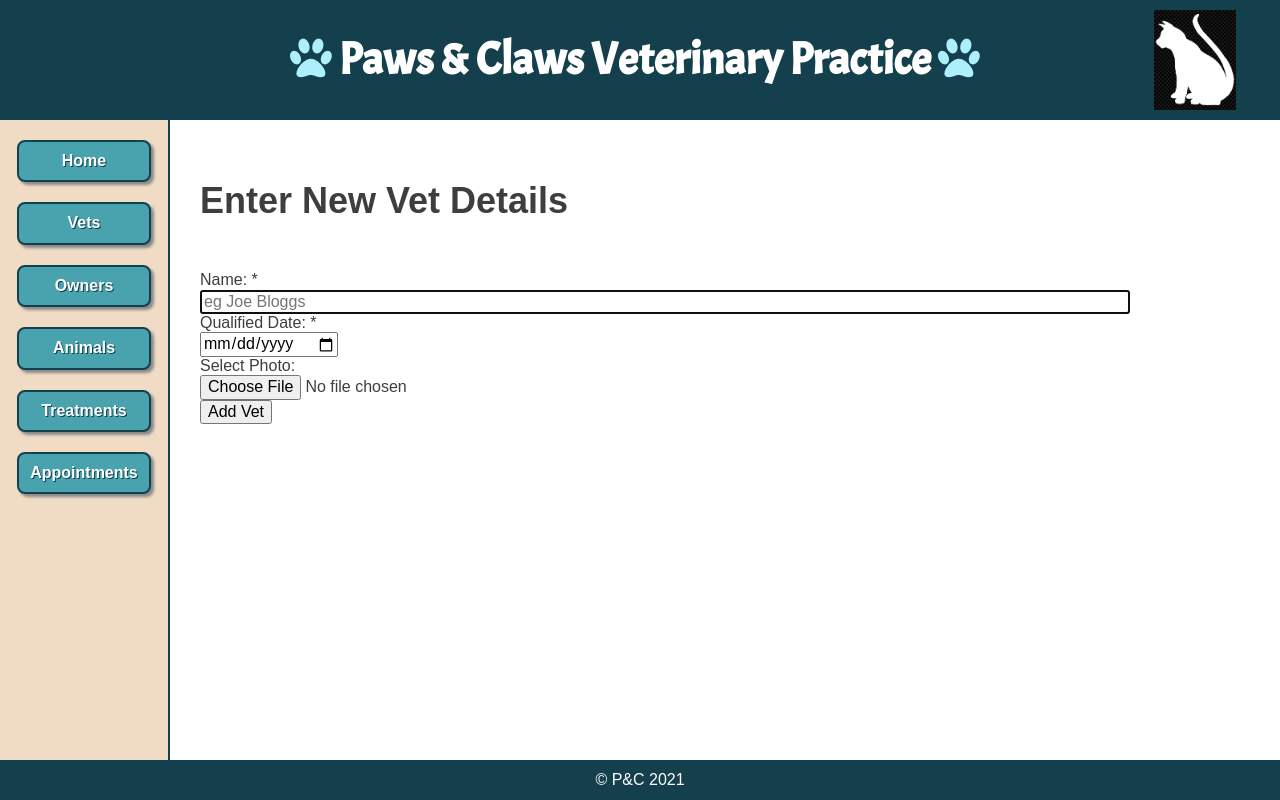
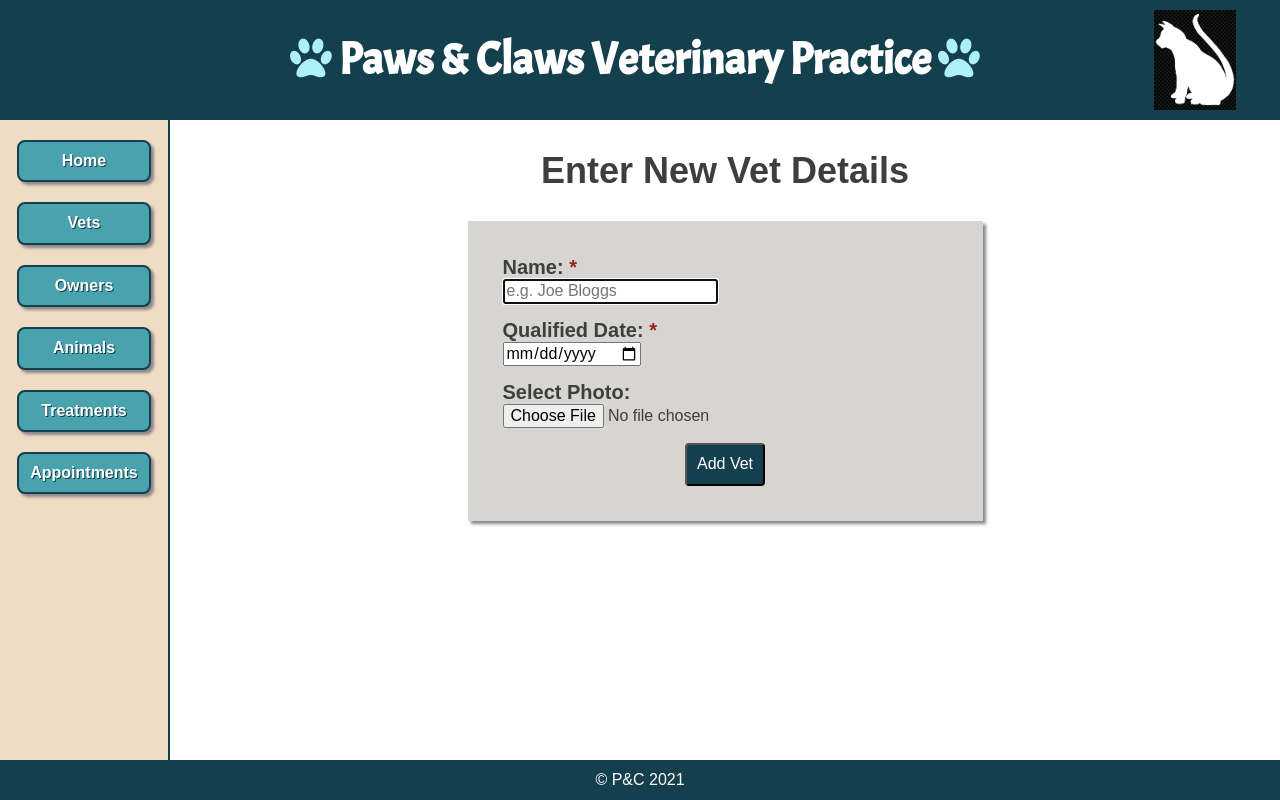
Before and after one commit to Kirsten4/vet_management_app, a Flask app: page /vets/new in a window 1280 px wide. Run offline with Flask 2, Linux system fonts and the light colour scheme.

Commit message:
form styling

```diff
--- a/static/base.css
+++ b/static/base.css
@@ -40,9 +40,9 @@ body{
 
 #content-1 {
     grid-area: content-1;
-    padding: 30px;
+    padding-left: 40px;
+    padding-right: 40px;
     background-color: white;
-    padding-right: 150px;
     overflow-y: scroll;
 }
 
--- a/static/buttons.css
+++ b/static/buttons.css
@@ -20,9 +20,17 @@ button {
     box-shadow: 3px 3px 3px #888888 ;
 }
 
+.nav-button:hover {
+    background-color: rgb(129, 129, 129);
+}
+
 .nav-button a {
     color: white;
     text-shadow: rgb(20, 63, 77) 1px 1px;
+}
+
+.submit-form {
+    margin-bottom: 30px;
 }
 
 .submit-form a {
@@ -33,8 +41,8 @@ button {
     box-shadow: 3px 3px 3px #888888 ;
 }
 
-.submit-form {
-    margin-bottom: 30px;
+.submit-form a:hover{
+    background-color: grey;
 }
 
 .check-in-buttons{
@@ -50,3 +58,15 @@ button {
     text-align: center;
     box-shadow: 3px 3px 3px #888888 ;
 }
+
+.submit-button {
+    display: flex;
+    justify-content: center;
+}
+
+.submit-button button{
+    background-color: rgb(20, 63, 77);
+    color: white;
+    padding: 10px;
+    border-radius: 4px;
+}
--- a/static/forms.css
+++ b/static/forms.css
@@ -7,6 +7,16 @@
     padding: 20px;
     box-shadow: 3px 3px 3px #888888;
 }
-input[type=text] {
-    width: 100%;
+
+.form-style-1 div label {
+    font-size: 20px;
+    font-weight: 600 ;
 }
+
+.form-style-1 div label span {
+    color: rgb(155, 32, 32);
+}
+
+.form-style-1 div {
+    margin: 15px;
+}
--- a/static/home-page.css
+++ b/static/home-page.css
@@ -22,6 +22,10 @@
     padding: 15px;
 }
 
+#home-container div:hover {
+    background-color: rgb(196, 192, 192);
+}
+
 #home-container div a {
     color: rgb(20, 63, 77);
     font-weight: 600;
--- a/static/style.css
+++ b/static/style.css
@@ -2,15 +2,33 @@
     text-align: center;
 }
 
+h2 {
+    font-size: 36px;
+    margin-bottom: 30px;
+}
+
+h3 {
+    margin: 0;
+}
 
 table, th, td {
     border: 1px solid black;
+    margin: 5px;
 }
 
+th {
+    font-weight: 900;
+    font-size: 20px;
+    padding: 5px;
+}
+td {
+    padding: 5px;
+}
 
-h2 {
-    font-size: 36px;
-    margin-bottom: 50px;
+td form {
+    display: flex;
+    justify-content: center;
+    padding: 10px;
 }
 
 .animal-container {
@@ -26,11 +44,11 @@ h2 {
     height: 300px;
     width: 300px;
     object-fit: cover;
-
 }
 
 #header-vet{
     grid-area: header-vet;
+    font-size: 30px;
 }
 
 #photo-vet{
@@ -40,11 +58,16 @@ h2 {
 }
 
 #buttons-vet {
+    display: flex;
     grid-area: buttons-vet;
+    justify-content: space-around;
+    align-items: center;
+    flex-direction: column;
 }
 
 #qualified-vet {
     grid-area: qualified-vet;
+    margin-top: 20px;
 }
 
 #vet-container{
@@ -59,12 +82,14 @@ h2 {
     'buttons-vet photo-vet';
     background-color: #dddad7;
     border: solid 3px rgb(20, 63, 77);
+    border-radius: 8px;
+    grid-template-rows: 1fr 2fr 4fr;
 }
 
 .vet-photo{
     border-radius: 50%;
-    height: 300px;
-    width: 300px;
+    height: 250px;
+    width: 250px;
     object-fit: cover;
 }
 
--- a/templates/base.html
+++ b/templates/base.html
@@ -5,8 +5,9 @@
     <link rel="stylesheet" href="{{ url_for('static', filename='style.css') }}">
     <link rel="stylesheet" href="{{ url_for('static', filename='base.css') }}">
     <link rel="stylesheet" href="{{ url_for('static', filename='home-page.css') }}">
+    <link rel="stylesheet" href="{{ url_for('static', filename='forms.css') }}">
     <link rel="stylesheet" href="{{ url_for('static', filename='buttons.css') }}">
-    <link rel="stylesheet" href="{{ url_for('static', filename='forms.css') }}">
+
     <title>Paws & Claws</title>
 </head>
 <body id="grid">
--- a/templates/owners/show.html
+++ b/templates/owners/show.html
@@ -4,7 +4,7 @@
     {% for animal in animals %}
         <ul>
             <li>
-                {{ animal.name }}
+                {{ animal.name }} the {{ animal.type_of_animal }}
             </li>
         </ul>
     {% endfor %}
--- a/templates/vets/index.html
+++ b/templates/vets/index.html
@@ -15,7 +15,7 @@
             </h3>
         </div>
         <div id="qualified-vet">
-            Qualified: {{ vet.qualified_date.strftime("%d %b %Y") }}
+           <b> Qualified:</b> {{ vet.qualified_date.strftime("%d %b %Y") }}
         </div>
          <div id="photo-vet">
             {% if vet.photo %}
@@ -26,14 +26,14 @@
         </div>
         <div id="buttons-vet">
             <form action="/vets/{{vet.id}}/edit">
-                <label for="edit_button">Edit Vet:</label><br>
+                <label for="edit_button"><b>Edit Vet</b></label><br>
                 <button name="edit_button">
                     <i class="fa fa-pencil-square-o fa-3x" style="color:rgb(20, 107, 81)" ></i>
                 </button>
             </form>
 
             <form action="/vets/{{vet.id}}/delete" method="POST">
-                <label for="delete_button">Delete Vet:</label><br>
+                <label for="delete_button"><b>Delete Vet</b></label><br>
                 <button name="delete_button">
                     <i class="fa fa-trash-o fa-3x" style="color:rgb(92, 10, 10)"></i>
                 </button>
--- a/templates/vets/new.html
+++ b/templates/vets/new.html
@@ -1,12 +1,12 @@
 {% extends 'base.html' %}
 {% block content %}
 <header>
-    <h2>Enter New Vet Details</h2>
+    <h2 class="centred-heading">Enter New Vet Details</h2>
 </header>
-<form action="/vets" method="post">
+<form class="form-style-1" action="/vets" method="post">
     <div>
         <label for="name">Name: <span class="required_*">*</span></label><br>
-        <input type="text" id="name" name="name" placeholder="eg Joe Bloggs" required autofocus>
+        <input type="text" id="name" name="name" placeholder="e.g. Joe Bloggs" required autofocus>
     </div>
 
     <div>
@@ -18,7 +18,8 @@
         <label for="photo">Select Photo:</label><br>
         <input type="file" id="photo" name="photo" accept="image/png, image/jpeg" >
     </div>
-
-    <button type="submit">Add Vet</button>
+    <div class="submit-button">
+        <button   type="submit">Add Vet</button>
+    </div>
 </form>
 {% endblock content %}
```
Also changed, not shown: templates/owners/new.html (+5 -3 lines).
